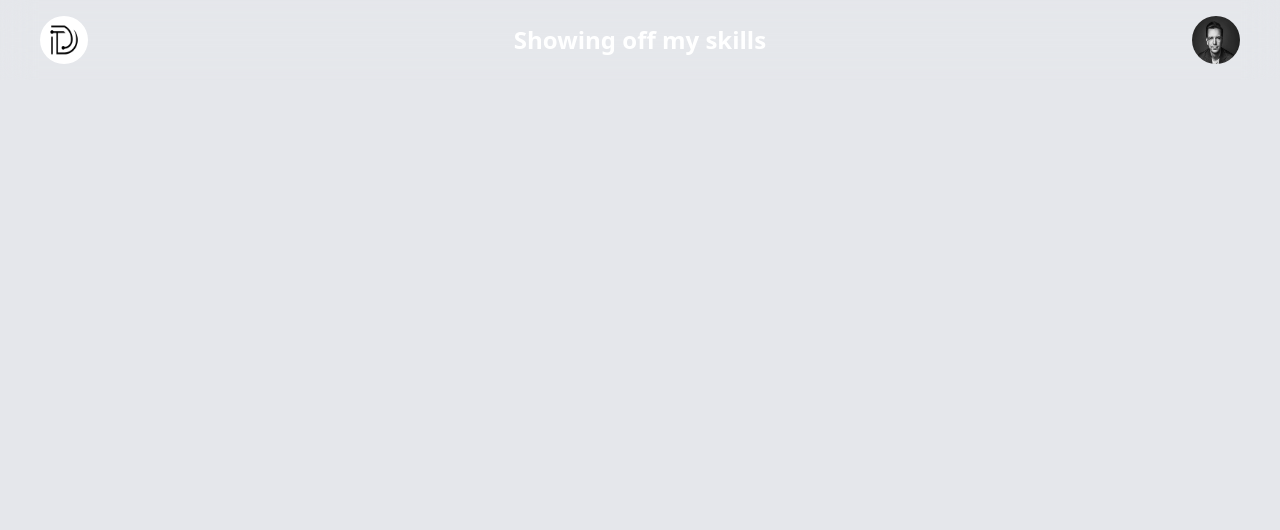
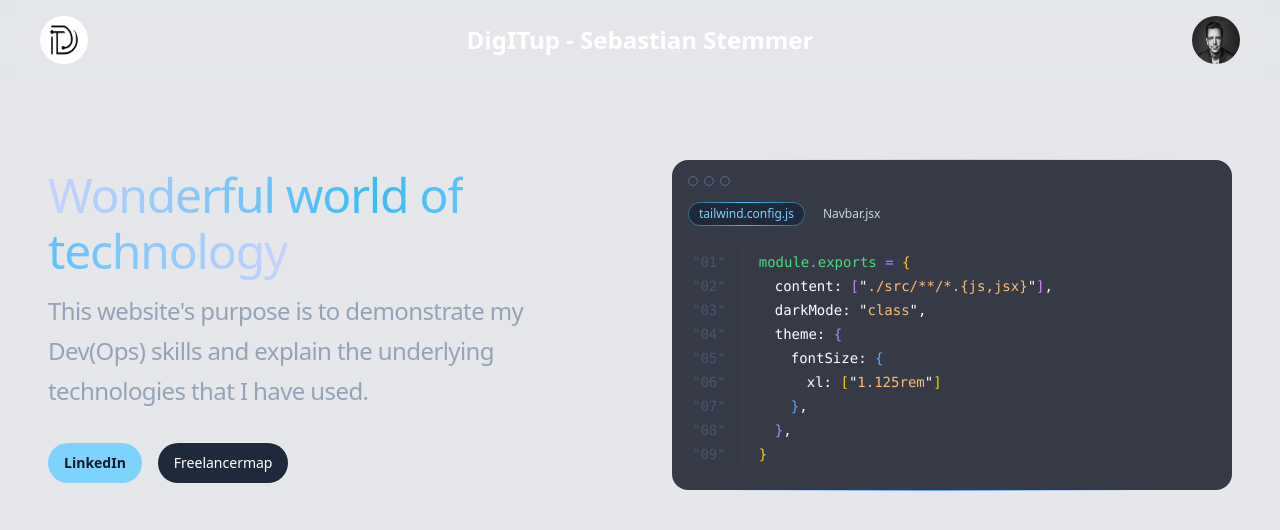
Before and after one commit to SebSte85/myapp-jenkins-aws, a React (Create React App) app in the folder client/: page / in a window 1280 px wide. Shown: the top 530 px of the page. Built offline with nearby package versions, Linux system fonts and the light colour scheme.

Commit message:
Added hero section

```diff
--- /dev/null
+++ b/client/src/components/Hero.jsx
@@ -0,0 +1,151 @@
+import React from "react";
+
+const Hero = () => {
+  return (
+    <>
+      <div className="grid grid-cols-1 items-center gap-x-8 gap-y-16 px-4 py-20 text-white lg:grid-cols-2 lg:px-8 xl:gap-x-16 xl:px-12">
+        <div>
+          <p className="font-display inline bg-gradient-to-r from-indigo-200 via-sky-400 to-indigo-200 bg-clip-text text-5xl tracking-tight text-transparent">
+            Wonderful world of technology
+          </p>
+          <p className="mt-3 text-2xl tracking-tight text-slate-400">
+            This website's purpose is to demonstrate my Dev(Ops) skills and
+            explain the underlying technologies that I have used.
+          </p>
+          <div className="mt-8 flex gap-4 md:justify-center lg:justify-start">
+            <a
+              href="https://www.linkedin.com/in/sebastian-stemmer-7551a2218/"
+              target="_blank"
+              className="rounded-full bg-sky-300 px-4 py-2 text-sm font-semibold text-slate-900 hover:bg-sky-200 focus:outline-none focus-visible:outline-2 focus-visible:outline-offset-2 focus-visible:outline-sky-300/50 active:bg-sky-500"
+            >
+              LinkedIn
+            </a>
+            <a
+              href="https://www.freelancermap.de/freelancer-verzeichnis/profile/beratung-management/157025-profil-sebastian-stemmer-insurance-industry-expert-business-analyst-product-owner.html"
+              target="_blank"
+              className="rounded-full bg-slate-800 px-4 py-2 text-sm font-medium text-white hover:bg-slate-700 focus:outline-none focus-visible:outline-2 focus-visible:outline-offset-2 focus-visible:outline-white/50 active:text-slate-400"
+            >
+              Freelancermap
+            </a>
+          </div>
+        </div>
+        <div>
+          <div className="codeblock-frame">
+            <div className="codeblock-highlight-top"></div>
+            <div className="pl-4 pt-4">
+              <svg
+                aria-hidden="true"
+                viewBox="0 0 42 10"
+                fill="none"
+                className="h-2.5 w-auto stroke-slate-500/80"
+              >
+                <circle cx="5" cy="5" r="4.5"></circle>
+                <circle cx="21" cy="5" r="4.5"></circle>
+                <circle cx="37" cy="5" r="4.5"></circle>
+              </svg>
+              <div className="mt-4 flex space-x-2 text-xs">
+                <div className="flex h-6 rounded-full bg-gradient-to-r from-sky-400/30 via-sky-400 to-sky-400/30 p-px font-medium text-sky-300">
+                  <div className="flex items-center rounded-full bg-slate-800 px-2.5">
+                    tailwind.config.js
+                  </div>
+                </div>
+                <div className="flex h-6 rounded-full text-slate-300">
+                  <div className="flex items-center rounded-full px-2.5">
+                    Navbar.jsx
+                  </div>
+                </div>
+              </div>
+              <div className="mt-6 flex items-start px-1 text-sm">
+                <div className="select-none border-r border-slate-300/5 pr-4 font-mono text-slate-600">
+                  "01"
+                  <br />
+                  "02"
+                  <br />
+                  "03"
+                  <br />
+                  "04"
+                  <br />
+                  "05"
+                  <br />
+                  "06"
+                  <br />
+                  "07"
+                  <br />
+                  "08"
+                  <br />
+                  "09"
+                  <br />
+                </div>
+                <pre className="prism-code language-javascript flex overflow-x-auto pb-6">
+                  <code className="px-4">
+                    <div className="">
+                      <span className="text-green-400">module</span>
+                      <span className="text-purple-400">.</span>
+                      <span className="text-green-400">exports</span>
+                      <span> </span>
+                      <span className="text-purple-400">=</span>
+                      <span> </span>
+                      <span className="text-yellow-400">&#123;</span>
+                    </div>
+                    <div className="pl-4">
+                      <span>content:</span>
+                      <span> </span>
+                      <span className="text-purple-400">&#91;</span>
+                      <span>"</span>
+                      <span className="text-orange-300">
+                        ./src/**/*.&#123;js,jsx&#125;
+                      </span>
+                      <span>"</span>
+                      <span className="text-purple-400">&#93;</span>
+                      <span>,</span>
+                    </div>
+                    <div className="pl-4">
+                      <span>darkMode:</span>
+                      <span> </span>
+                      <span>"</span>
+                      <span className="text-orange-300">class</span>
+                      <span>",</span>
+                    </div>
+                    <div className="pl-4">
+                      <span>theme:</span>
+                      <span> </span>
+                      <span className="text-purple-400">&#123;</span>
+                    </div>
+                    <div className="pl-8">
+                      <span>fontSize:</span>
+                      <span> </span>
+                      <span className="text-blue-400">&#123;</span>
+                    </div>
+                    <div className="pl-12">
+                      <span>xl:</span>
+                      <span> </span>
+                      <span className="text-yellow-400">&#91;</span>
+                      <span>"</span>
+                      <span className="text-orange-300">1.125rem</span>
+                      <span>"</span>
+                      <span className="text-yellow-400">&#93;</span>
+                    </div>
+                    <div className="pl-8">
+                      <span className="text-blue-400">&#125;</span>
+                      <span>,</span>
+                    </div>
+                    <div className="pl-4">
+                      <span className="text-purple-400">&#125;</span>
+                      <span>,</span>
+                    </div>
+                    <div>
+                      <span className="text-yellow-400">&#125;</span>
+                    </div>
+                  </code>
+                </pre>
+              </div>
+            </div>
+            <div className="codeblock-highlight-bottom"></div>
+          </div>
+        </div>
+      </div>
+    </>
+  );
+};
+
+export default Hero;
--- a/client/src/components/Navbar.jsx
+++ b/client/src/components/Navbar.jsx
@@ -5,14 +5,14 @@ import profil from "../images/Sebastian Stemmer 7 Profilbild.jpg";
 const Navbar = () => {
   return (
     <>
-      <div className="container sticky top-0 z-10 mx-auto flex h-14 items-center justify-between p-10 text-white backdrop-blur-lg">
+      <div className="container sticky top-0 z-10 mx-auto flex h-14 items-center justify-between p-10 text-white backdrop-blur-md">
         <img
           src={logo}
           alt="logo"
           className="h-8 w-8 rounded-full md:h-12 md:w-12"
         />
         <div className="text-lg font-bold lg:text-xl xl:text-2xl">
-          Showing off my skills
+          DigITup - Sebastian Stemmer
         </div>
         <img
           src={profil}
--- a/client/src/index.css
+++ b/client/src/index.css
@@ -1,3 +1,15 @@
 @import "tailwindcss/base";
 @import "tailwindcss/components";
 @import "tailwindcss/utilities";
+
+.codeblock-frame {
+  @apply relative rounded-2xl bg-[#0A101F]/80 ring-1 ring-white/10 backdrop-blur;
+}
+
+.codeblock-highlight-top {
+  @apply absolute -top-px left-20 right-11 h-px bg-gradient-to-r from-sky-300/0 via-sky-300/70 to-sky-300/0;
+}
+
+.codeblock-highlight-bottom {
+  @apply absolute -bottom-px left-11 right-20 h-px bg-gradient-to-r from-blue-400/0 via-blue-400 to-blue-400/0;
+}
--- a/client/src/pages/Home.jsx
+++ b/client/src/pages/Home.jsx
@@ -1,10 +1,14 @@
 import React from "react";
 import Navbar from "../components/Navbar";
+import Hero from "../components/Hero";
 
 const Home = () => {
   return (
     <>
       <Navbar />
+      <div className="container mx-auto">
+        <Hero />
+      </div>
     </>
   );
 };
```
Also changed, not shown: 1 other file (tests, documents, lock files or other folders).
